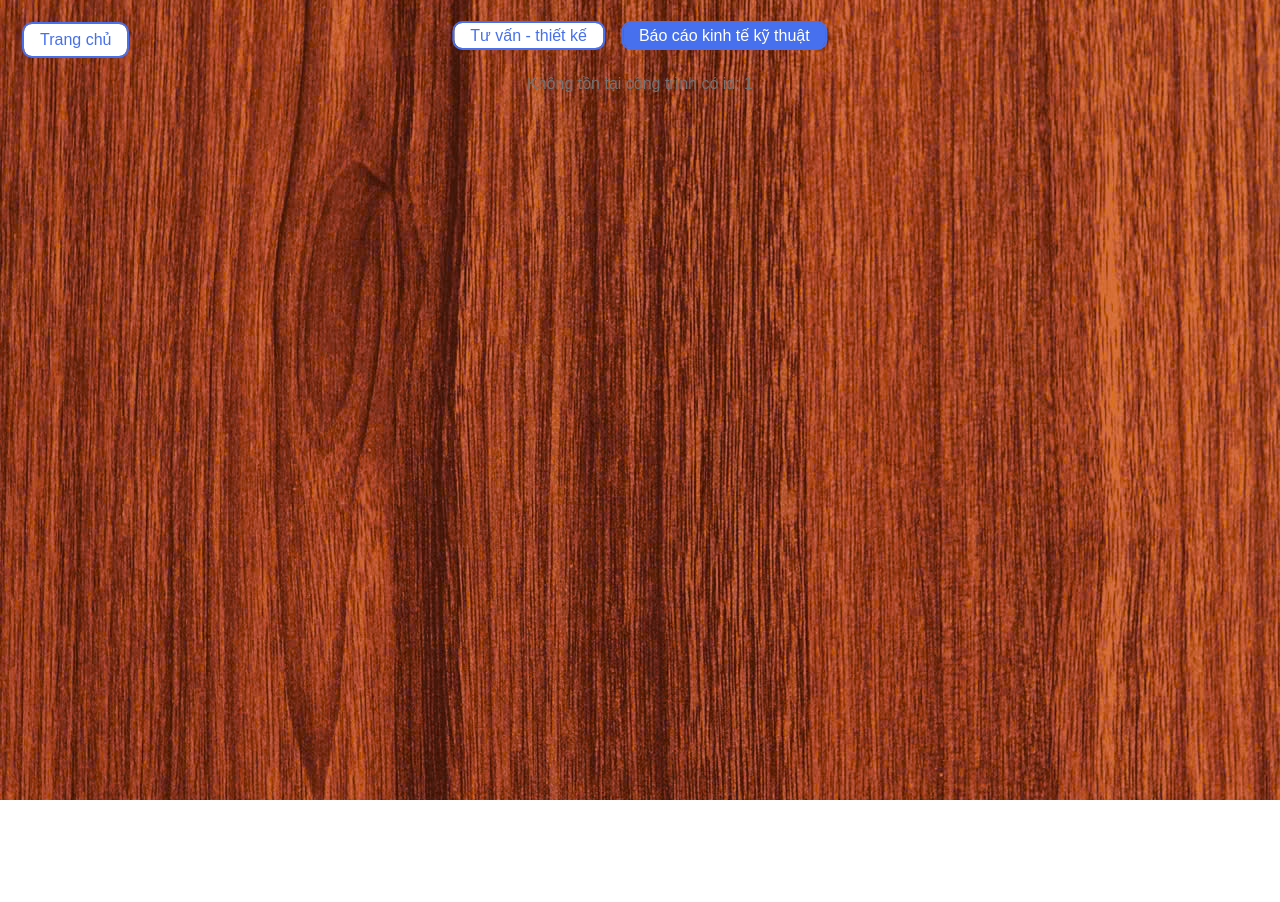
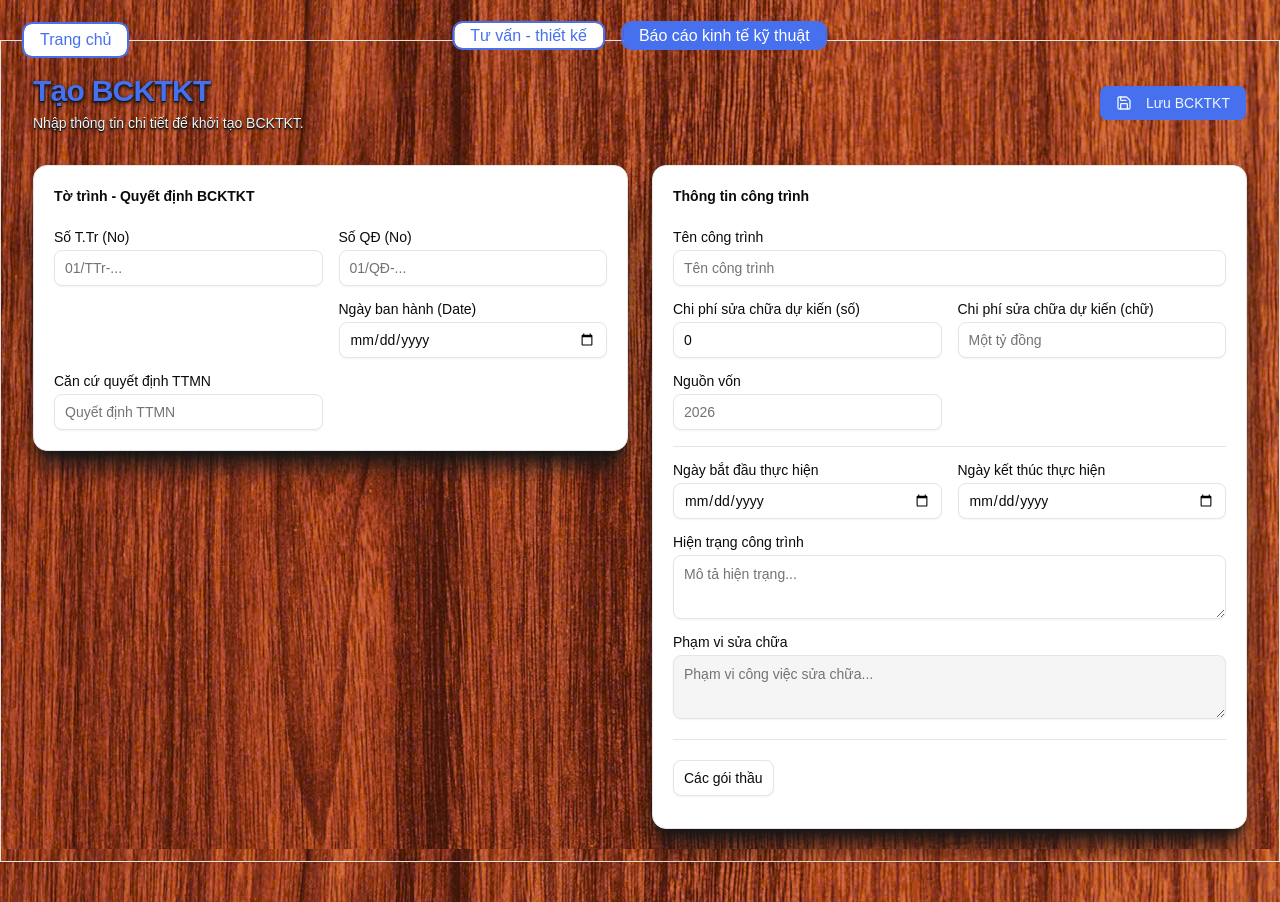
Before and after one commit to tien198/construction-dms-frontend, a React (Vite) app: page /cong-trinh/bcktkt/1 in a window 1280 px wide. Before the commit the page ends 800 px from the top, so only its background shows below. Built offline with nearby package versions, Linux system fonts and the light colour scheme.

Commit message:
init BCKTKT

```diff
--- /dev/null
+++ b/src/pages/construction/bcktkt-create/BcktktCreate.tsx
@@ -0,0 +1,51 @@
+import { SaveIcon } from "lucide-react";
+import StickyRevealButton from "@/components/form-ui/sticky-reveal-button";
+import { ConstructionInfoSnapshotForm } from "../comps/ConstructionInfoSnapshotForm";
+import { AdministrativeDocumentFields } from "../comps/AdministrativeDocumentFields";
+import { useFetcher } from "react-router";
+import { create_bcktkt_store } from "./create-store";
+
+export function BcktktCreate() {
+  const fetcher = useFetcher();
+  const handleSubmit = () => {
+    return fetcher.submit(null, {
+      method: "post",
+      encType: "application/json",
+    });
+  };
+
+  const storeApi = create_bcktkt_store;
+
+  return (
+    <div className="w-full border p-6 shadow-sm md:p-8 bg-wood-grain">
+      <div className="mb-8 flex flex-col gap-4 sm:flex-row sm:items-center sm:justify-between">
+        <div>
+          <h1 className="text-2xl font-bold tracking-tight text-primary text-shadow-md text-shadow-accent-foreground sm:text-3xl">
+            Tạo BCKTKT
+          </h1>
+          <p className="mt-1 text-sm text-accent text-shadow-sm text-shadow-accent-foreground">
+            Nhập thông tin chi tiết để khởi tạo BCKTKT.
+          </p>
+        </div>
+        <StickyRevealButton onClick={() => handleSubmit()}>
+          <SaveIcon className="mr-2 h-4 w-4" />
+          Lưu BCKTKT
+        </StickyRevealButton>
+      </div>
+
+      <div className="grid grid-cols-1 lg:grid-cols-2 gap-6">
+        {/* Left: Administrative document fields for bcktkt */}
+        <div className="flex flex-col gap-6">
+          <div className="bg-brand relative rounded-xl border border-border bg-card p-5 shadow-xl shadow-accent-foreground flex flex-col gap-0">
+            <p className="mb-6 text-sm font-semibold text-foreground">
+              Tờ trình - Quyết định BCKTKT
+            </p>
+            <AdministrativeDocumentFields type="bcktkt" storeApi={storeApi} />
+          </div>
+        </div>
+        {/* Right: Construction info snapshot */}
+        <ConstructionInfoSnapshotForm storeApi={storeApi} />
+      </div>
+    </div>
+  );
+}
--- /dev/null
+++ b/src/pages/construction/bcktkt-create/action.ts
@@ -0,0 +1,10 @@
+import type { ActionFunctionArgs } from "react-router";
+import { create_bcktkt_store } from "./create-store";
+
+export function initBcktktAction(args: ActionFunctionArgs) {
+  const state = create_bcktkt_store.getState();
+  const submission = state.submission;
+  console.log(submission, args);
+
+  return null;
+}
--- /dev/null
+++ b/src/pages/construction/bcktkt-create/create-store.ts
@@ -0,0 +1,3 @@
+import { submission_store_factory } from "../store-factory/create-submission.store";
+
+export const create_bcktkt_store = submission_store_factory();
--- a/src/pages/construction/store-factory/create-submission.store.tsx
+++ b/src/pages/construction/store-factory/create-submission.store.tsx
@@ -53,7 +53,7 @@ export function submission_store_factory(): StoreApi<CreateSubmissionStore> {
     },
     reset: (type, sub) =>
       set((state) => {
-        if (type == "tv") {
+        if (type == "tv" || type == "bcktkt") {
           return { ...state, submission: sub ?? initialState };
         }
         return { ...state, submission_tt: sub ?? withoutConstructionInfor };
--- a/src/pages/construction/store-factory/create-submission.store.type.ts
+++ b/src/pages/construction/store-factory/create-submission.store.type.ts
@@ -18,5 +18,5 @@ export interface CreateSubmissionStore {
     field: K,
     value: any,
   ): void;
-  reset: (type: "tv" | "tt", sub?: SubmissionPost) => void;
+  reset: (type: "tv" | "tt" | "bcktkt", sub?: SubmissionPost) => void;
 }
--- a/src/routers/construction-route.tsx
+++ b/src/routers/construction-route.tsx
@@ -2,6 +2,7 @@ import { Period_Nav } from "@/pages/construction/comps/layout/period-nav";
 import { Outlet, type RouteObject } from "react-router";
 import ConstructionCreate from "@/pages/construction/tv-tt-create/ConstructionCreate";
 import SubmissionEdit from "@/pages/construction/tv-tt-edit/SubmissionEdit";
+import { BcktktCreate } from "@/pages/construction/bcktkt-create/BcktktCreate";
 
 export const constructionRoute: RouteObject = {
   path: "/cong-trinh",
@@ -32,7 +33,11 @@ export const constructionRoute: RouteObject = {
 
     {
       path: "bcktkt/:id",
-      element: <SubmissionEdit />,
+      element: <BcktktCreate />,
+      action: (args) =>
+        import("../pages/construction/bcktkt-create/action").then((m) =>
+          m.initBcktktAction(args),
+        ),
     },
   ],
 };
```
